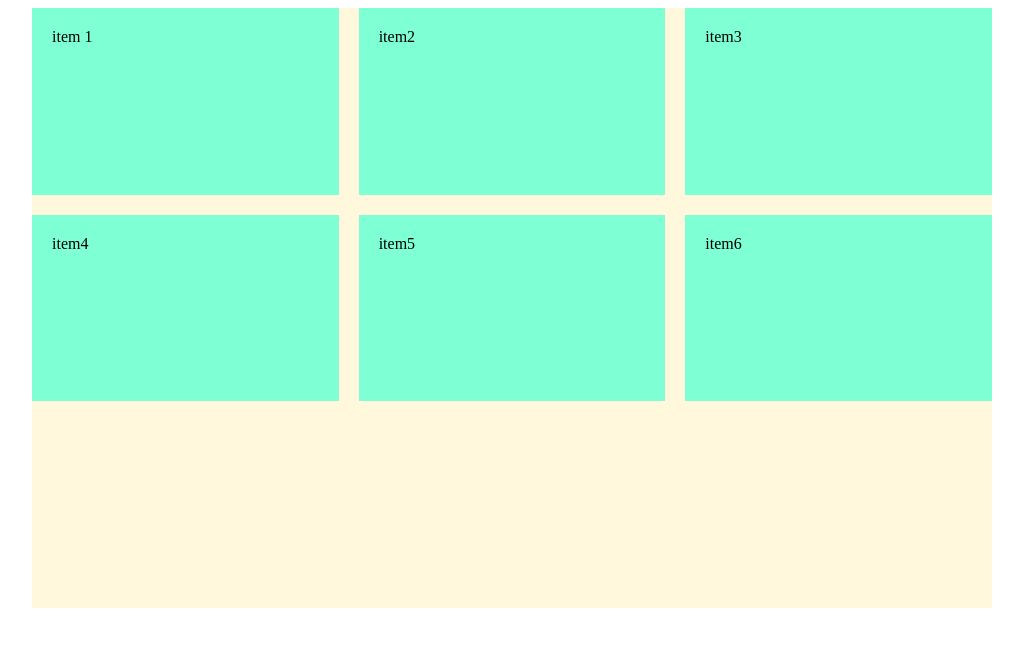
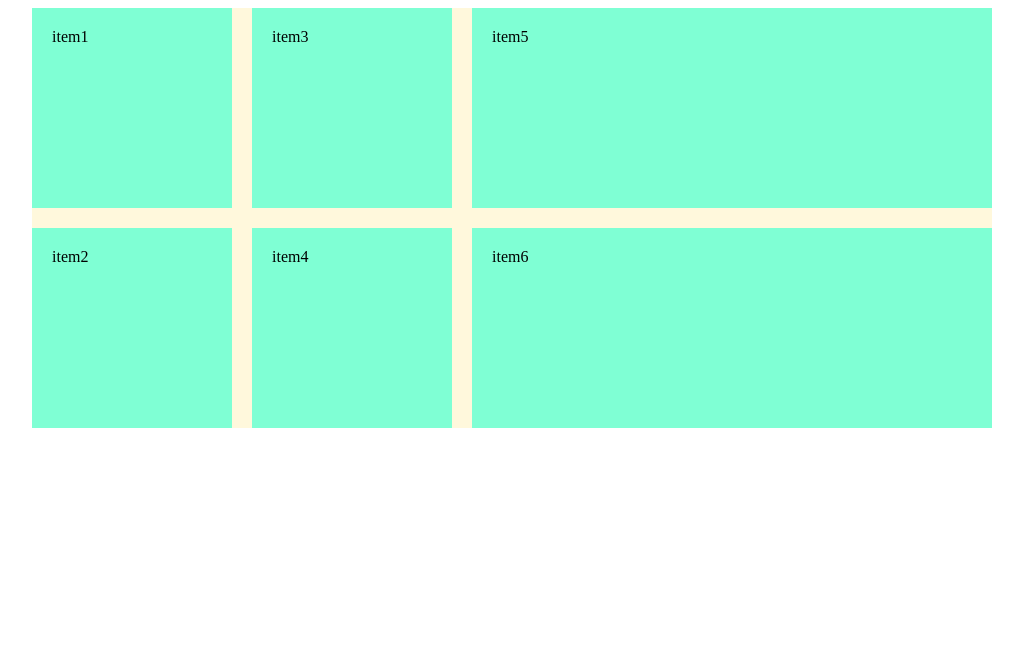
Before and after one commit to To-Ko5/grid-layouts, a website: page index.html in a window 1280 px wide. Shown: the whole page, without its empty margins (128-1151 px from the left). Drawn offline with nearby package versions, Linux system fonts and the light colour scheme; files that its build step writes are made by us from their sources.

Commit message:
implicit grid

```diff
--- a/index.html
+++ b/index.html
@@ -10,7 +10,7 @@
   <body>
     <div class="container">
       <div class="grid">
-        <div class="item">item 1</div>
+        <div class="item">item1</div>
         <div class="item">item2</div>
         <div class="item">item3</div>
         <div class="item">item4</div>
--- a/src/scss/style.scss
+++ b/src/scss/style.scss
@@ -47,18 +47,29 @@
 // }
 
 // auto-fit, auto-fill
+// .grid {
+//   background-color: cornsilk;
+//   height: 600px;
+//   display: grid;
+//   grid-template-rows: repeat(3, 1fr);
+//   // grid-template-columns: repeat(auto-fit, minmax(250px, 1fr));
+//   grid-template-columns: repeat(auto-fill, minmax(250px, 1fr));
+//   /*
+//   auto-fillでは、親要素にスペースが余る場合、空のグリッドが作られる。
+//   auto-fitでは、親要素にスペースが余る場合、スペースが埋められる。
+//   */
+//   grid-gap: 20px;
+// }
+
+// implicit grid
 .grid {
   background-color: cornsilk;
-  height: 600px;
   display: grid;
-  grid-template-rows: repeat(3, 1fr);
-  // grid-template-columns: repeat(auto-fit, minmax(250px, 1fr));
-  grid-template-columns: repeat(auto-fill, minmax(250px, 1fr));
-  /*
-  auto-fillでは、親要素にスペースが余る場合、空のグリッドが作られる。
-  auto-fitでは、親要素にスペースが余る場合、スペースが埋められる。
-  */
+  grid-template-rows: repeat(2, 200px);
+  grid-template-columns: repeat(2, 200px);
   grid-gap: 20px;
+  grid-auto-rows: 100px 200px 50px;
+  grid-auto-flow: column;
 }
 
 .item {
```
